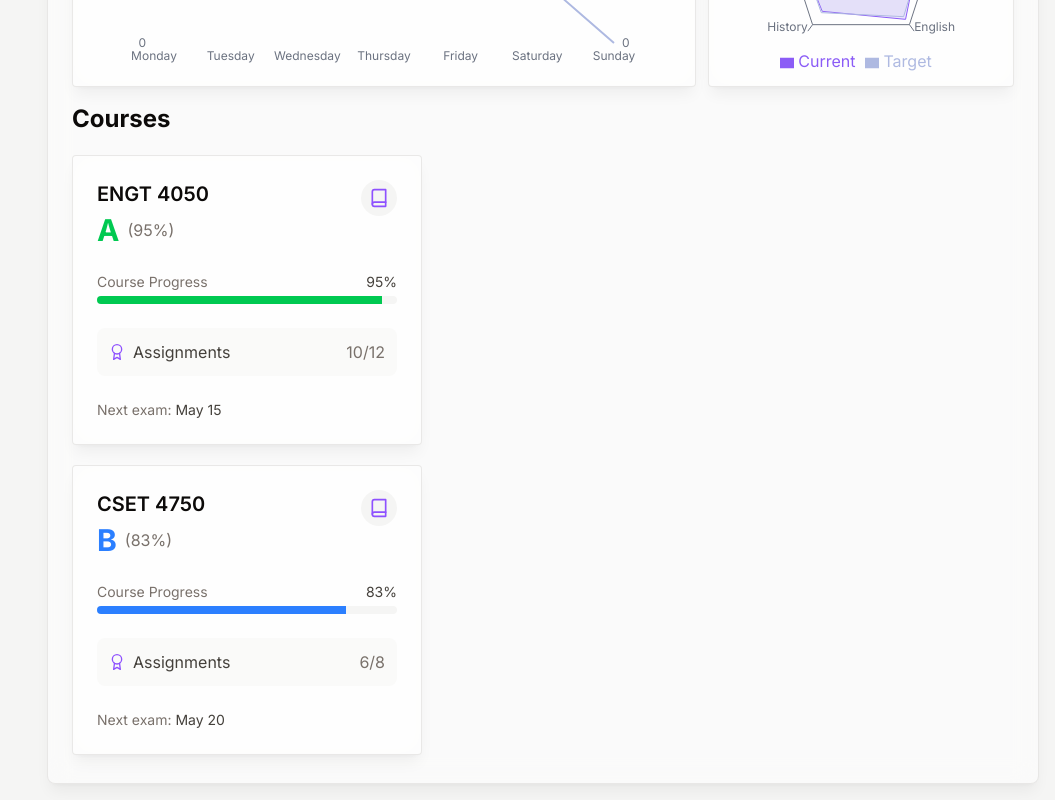
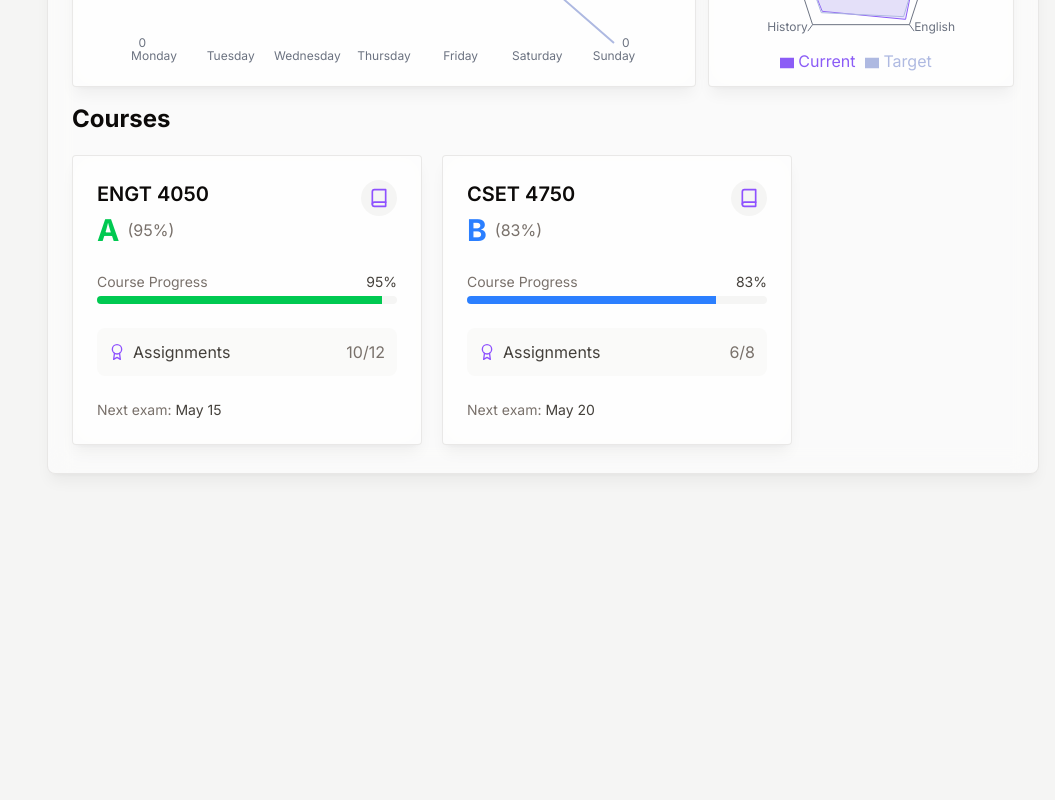
Before and after one commit to adi-075/Capstone-Project, a Next.js app: page / in a window 1280 px wide. Shown: the part 560-1360 px from the top of the page, without its empty margins (225-1280 px from the left). After the commit the page ends 1050 px from the top, so only its background shows below. Built offline with nearby package versions, Linux system fonts and the light colour scheme; no server answers; the database is empty.

Commit message:
Update gradinggrid orientation

```diff
--- a/src/components/Courses Grading/GradingGrid.tsx
+++ b/src/components/Courses Grading/GradingGrid.tsx
@@ -4,7 +4,7 @@ import { FiBook, FiAward } from "react-icons/fi";
 
 export const GradingGrid = () => {
     return (
-        <div className="flex flex-wrap gap-5">
+        <div className="flex gap-5">
             <GradeCard
                 course="ENGT 4050"
                 value="A"
```
